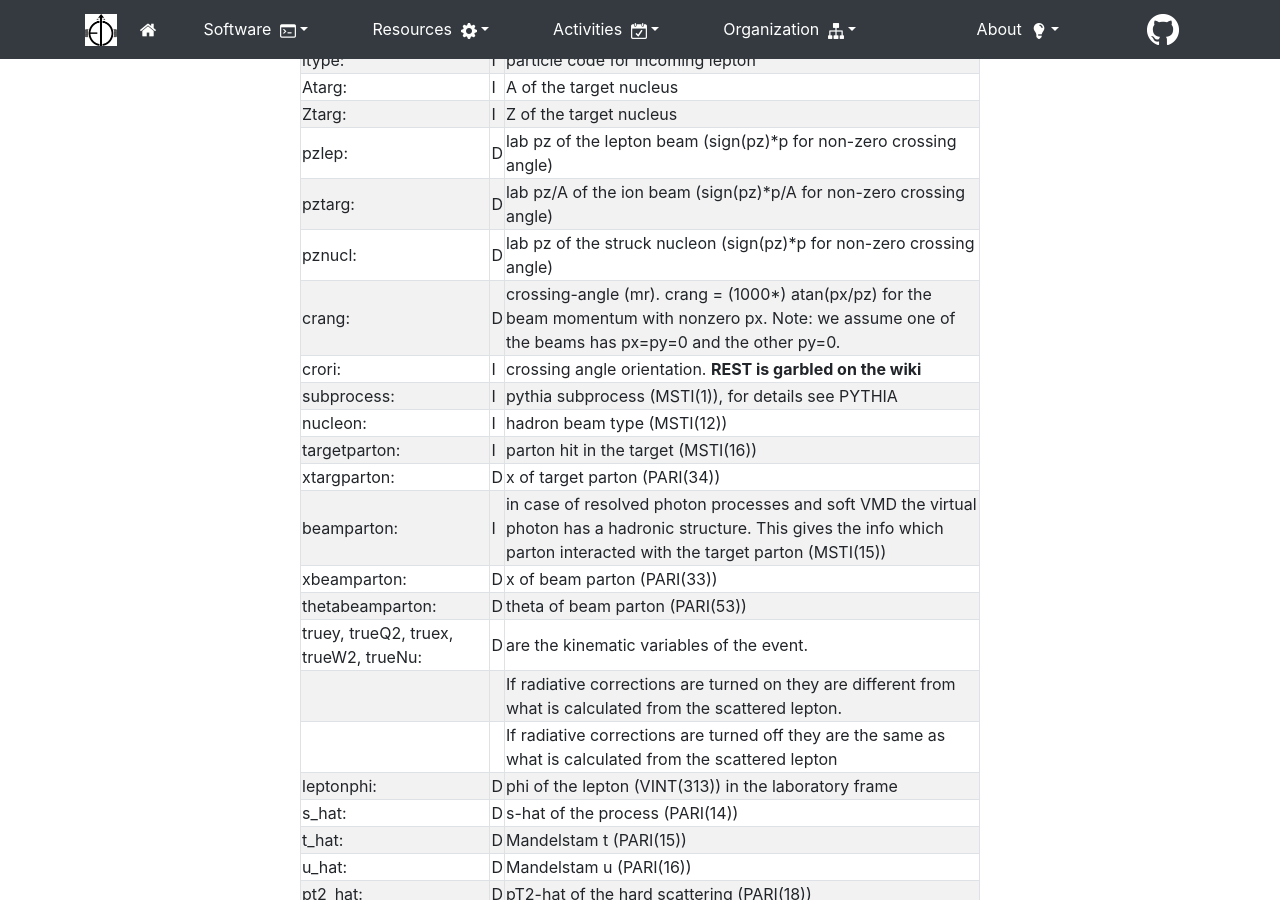
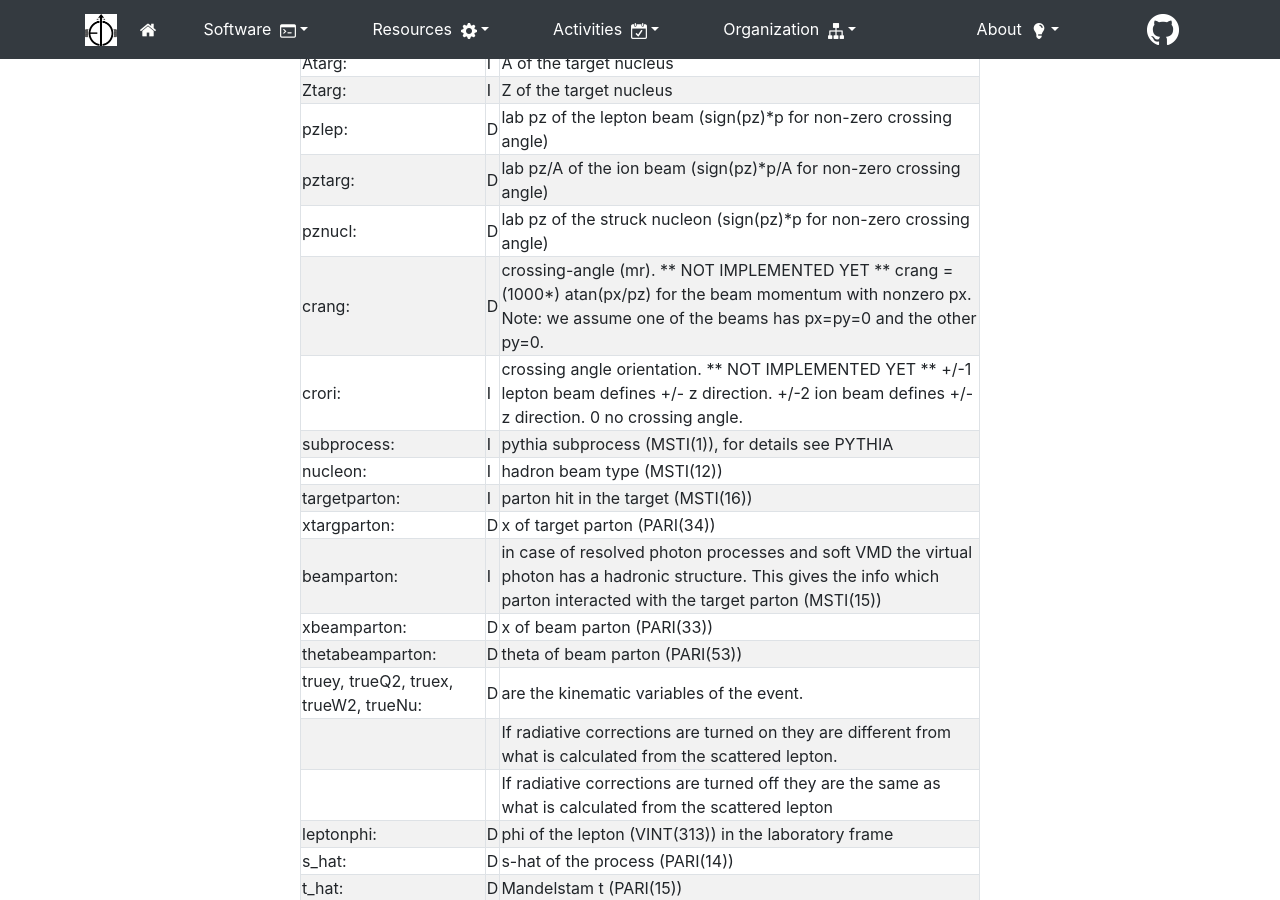
Before and after one commit to kkauder/eic.github.io, a Jekyll site: the page built from _software/beagle.md, in a window 1280 px wide and 900 px high, scrolled down 4408 px. Built offline with Jekyll 4.4.1, drawn with Linux system fonts in a browser that asks for light colours; nearby versions of some CDN libraries; some of the changed text lies outside the part shown.

Commit message:
Fix typos in beagle.md

```diff
--- a/_software/beagle.md
+++ b/_software/beagle.md
@@ -28,9 +28,9 @@
 #### Program Overview
 
 BeAGLE uses the [DPMJet](https://wiki.bnl.gov/eic/index.php/DPMJet) framework in order to handle the target (Glauber, FLUKA etc.) for ep and eA collisions
-but employs[PYTHIA](https://eic.github.io/software/pythia6.html) to handle the elementary interaction as a replacement for PHOJET. The nuclear PDF is included by linking the PYTHIA PDF library to LHAPDF which enables us access to EPS09 nuclear PDF routines. We have included the energy loss module PyQM, written by Accardi and Dupre and based on the quenching weights of Salgado & Wiedemann. This module, when turned on, applies energy loss to the partons after they have been simulated by Pythia, but before they have been hadronized.
+but employs [PYTHIA](https://eic.github.io/software/pythia6.html) to handle the elementary interaction as a replacement for PHOJET. The nuclear PDF is included by linking the PYTHIA PDF library to LHAPDF which enables us access to EPS09 nuclear PDF routines. We have included the energy loss module PyQM, written by Accardi and Dupre and based on the quenching weights of Salgado & Wiedemann. This module, when turned on, applies energy loss to the partons after they have been simulated by Pythia, but before they have been hadronized.
 
-The original DPMJet models DTUNUC, PHOJET, QNEUTRIN are NOT available in BeAGLE. If you are interested in these models for pp/pA, real photoproduction, or quasi-elastic neutrino scattering, use [DPMJet](https://wiki.bnl.gov/eic/index.php/DPMJet) directly. The history and motivation of the use of DPMJetHybrid rather than DPMJet for eRHIC can be found [here](https://wiki.bnl.gov/eic/index.php/DpmjetHybrid#Opening_issue].
+The original DPMJet models DTUNUC, PHOJET, QNEUTRIN are NOT available in BeAGLE. If you are interested in these models for pp/pA, real photoproduction, or quasi-elastic neutrino scattering, use [DPMJet](https://wiki.bnl.gov/eic/index.php/DPMJet) directly. The history and motivation of the use of DPMJetHybrid rather than DPMJet for eRHIC can be found [here](https://wiki.bnl.gov/eic/index.php/DpmjetHybrid#Opening_issue).
 
 A graphical demonstration of the program structure can be illustrated as follows:
 <center>
@@ -152,8 +152,8 @@
 | pzlep:                                                                                                                                    | D | lab pz of the lepton beam \(sign\(pz\)\*p for non\-zero crossing angle\)                                                                                                          |
 | pztarg:                                                                                                                                   | D | lab pz/A of the ion beam \(sign\(pz\)\*p/A for non\-zero crossing angle\)                                                                                                         |
 | pznucl:                                                                                                                                   | D | lab pz of the struck nucleon \(sign\(pz\)\*p for non\-zero crossing angle\)                                                                                                       |
-| crang:                                                                                                                                    | D | crossing\-angle \(mr\)\. crang = \(1000\*\) atan\(px/pz\) for the beam momentum with nonzero px\. Note: we assume one of the beams has px=py=0 and the other py=0\.               |
-| crori:                                                                                                                                    | I | crossing angle orientation. **REST is garbled on the wiki** |
+| crang:                                                                                                                                    | D | crossing\-angle \(mr\)\. ** NOT IMPLEMENTED YET ** crang = \(1000\*\) atan\(px/pz\) for the beam momentum with nonzero px\. Note: we assume one of the beams has px=py=0 and the other py=0\.               |
+| crori:                                                                                                                                    | I | crossing angle orientation. ** NOT IMPLEMENTED YET ** +/-1 lepton beam defines +/- z direction. +/-2 ion beam defines +/- z direction. 0 no crossing angle.|
 | subprocess:                                                                                                                               | I | pythia subprocess \(MSTI\(1\)\), for details see PYTHIA                                                                                                                           |
 | nucleon:                                                                                                                                  | I | hadron beam type \(MSTI\(12\)\)                                                                                                                                                   |
 | targetparton:                                                                                                                             | I | parton hit in the target \(MSTI\(16\)\)                                                                                                                                           |
```
Also changed, not shown: other parts of _software/beagle.md (+1 -1 lines).
